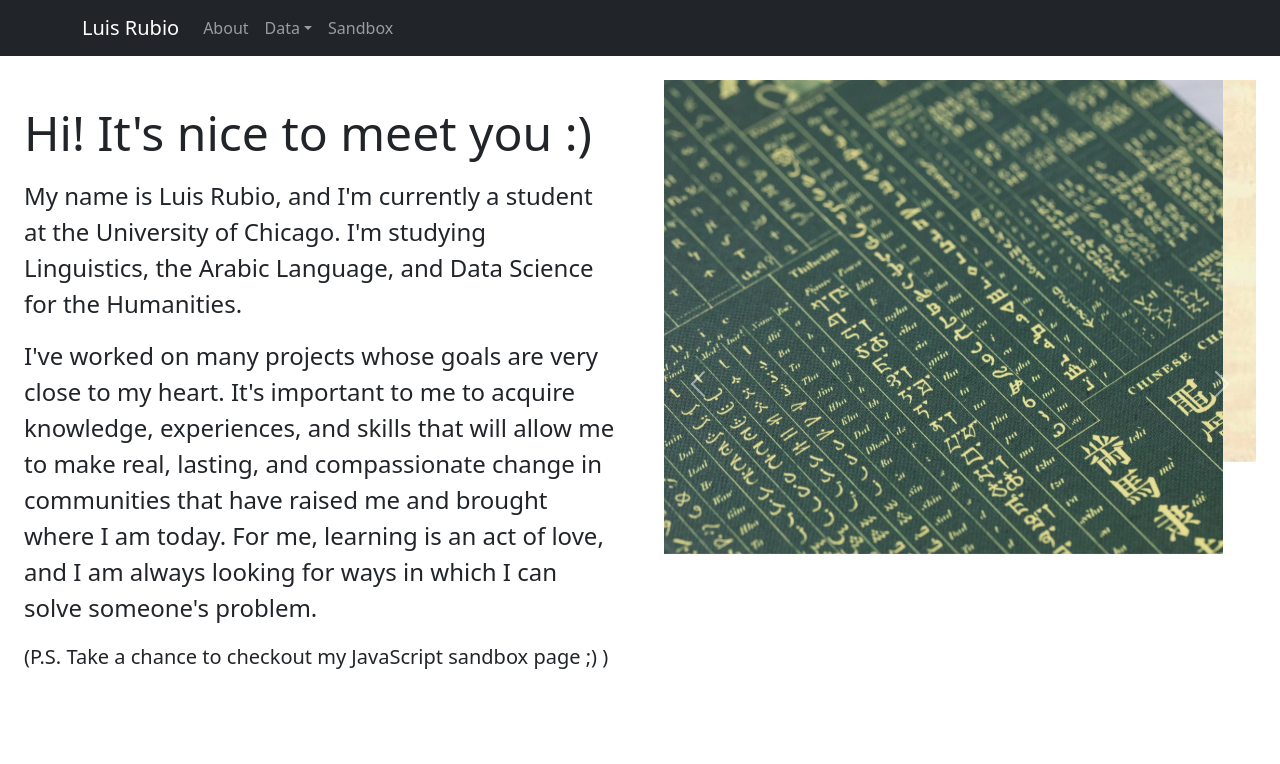
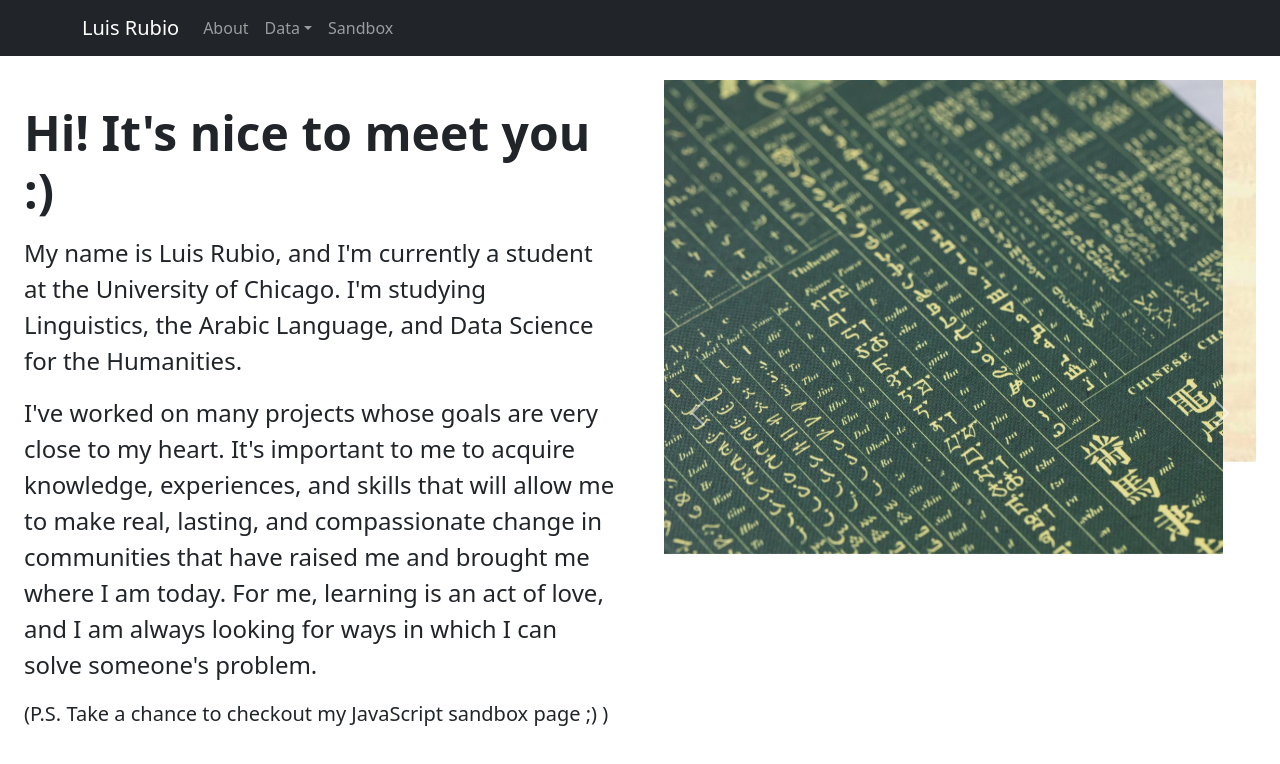
Before and after one commit to lfrubio/lfrubio.github.io, a plain HTML site: page about.html in a window 1280 px wide. Drawn offline with nearby package versions, Linux system fonts and the light colour scheme.

Commit message:
Updated some style on about

```diff
--- a/about.html
+++ b/about.html
@@ -43,9 +43,9 @@
     <!--page content-->
     <div class="row">
       <div class="col-md mt-5 ms-4">
-        <div class="display-5">Hi! It's nice to meet you :)</div>
+        <div class="display-5 fw-bold">Hi! It's nice to meet you :)</div>
         <p class="fs-4 mt-3">My name is Luis Rubio, and I'm currently a student at the University of Chicago. I'm studying Linguistics, the Arabic Language, and Data Science for the Humanities.</p>
-        <p class="fs-4">I've worked on many projects whose goals are very close to my heart. It's important to me to acquire knowledge, experiences, and skills that will allow me to make real, lasting, and compassionate change in communities that have raised me and brought where I am today. For me, learning is an act of love, and I am always looking for ways in which I can solve someone's problem.</p>
+        <p class="fs-4">I've worked on many projects whose goals are very close to my heart. It's important to me to acquire knowledge, experiences, and skills that will allow me to make real, lasting, and compassionate change in communities that have raised me and brought me where I am today. For me, learning is an act of love, and I am always looking for ways in which I can solve someone's problem.</p>
         <p class="fs-5">(P.S. Take a chance to checkout my JavaScript sandbox page ;) )</p>
       </div>
 
```
